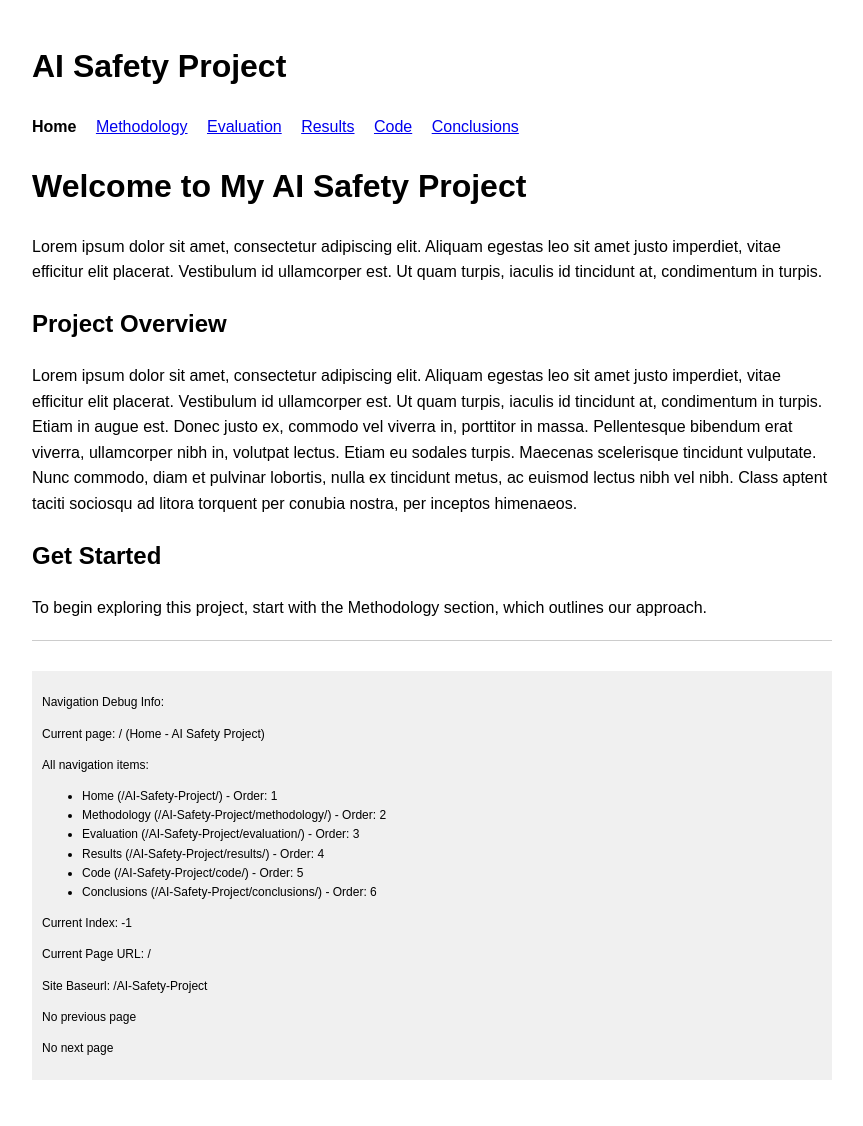
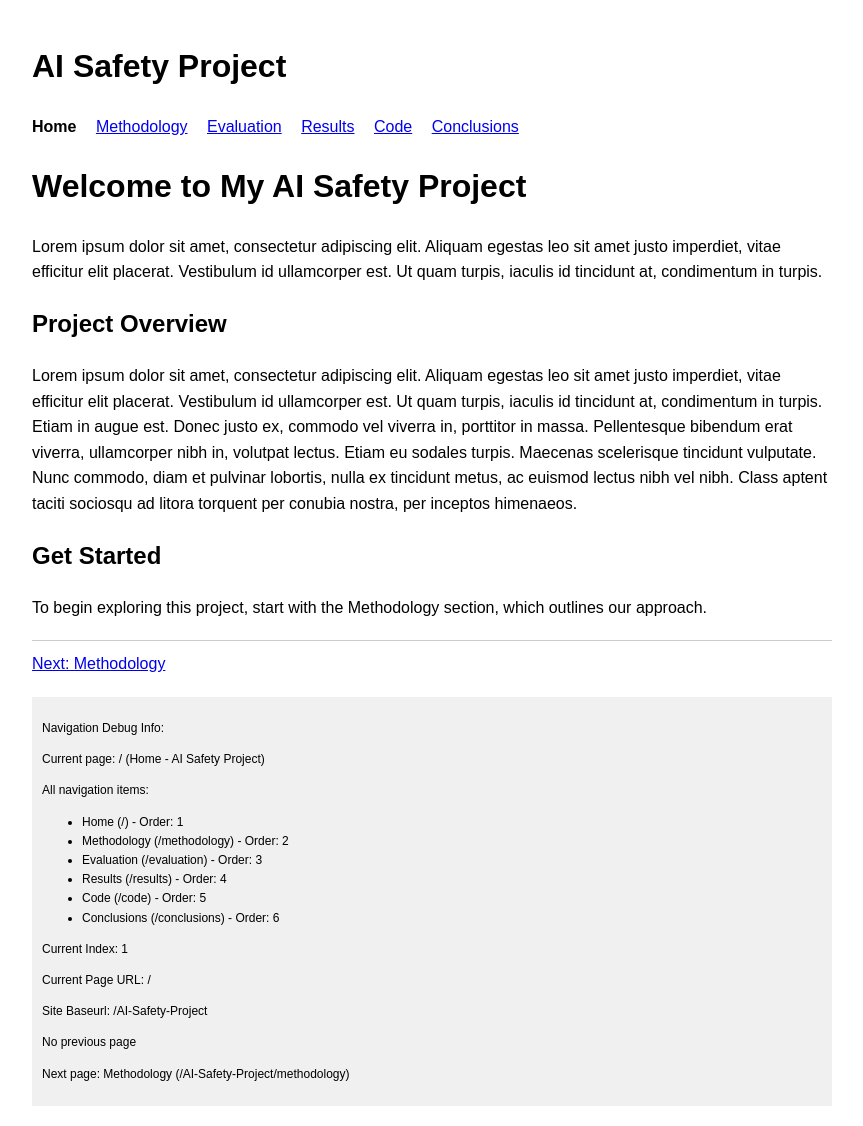
Before and after one commit to nidone/AI-Safety-Project, a Jekyll site: the page built from index.md, in a window 1280 px wide. Shown: the whole page, without its empty margins (208-1071 px from the left). Built offline with Jekyll 4.4.1, drawn with Linux system fonts in a browser that asks for light colours; before the commit the page ends 1100 px from its top, so only the background shows below that.

Commit message:
Update default.html

```diff
--- a/_layouts/default.html
+++ b/_layouts/default.html
@@ -37,9 +37,8 @@
     {% assign pages = site.navigation | sort: "order" %}
     {% assign current_index = -1 %}
     {% for item in pages %}
-        {% assign item_url = item.url | prepend: site.baseurl | append: '/' | replace: '//', '/' %}
-        {% assign page_url = page.url | replace: '//', '/' %}
-        {% if item_url == page_url %}
+        {% assign item_url = item.url | remove_first: site.baseurl %}
+        {% if item_url == page.url %}
             {% assign current_index = forloop.index %}
             {% break %}
         {% endif %}
@@ -47,13 +46,13 @@
 
     {% if current_index > 1 %}
         {% assign prev_page = pages[current_index | minus: 2] %}
-        <a href="{{ prev_page.url | prepend: site.baseurl }}">Previous: {{ prev_page.title }}</a>
+        <a href="{{ prev_page.url | relative_url }}">Previous: {{ prev_page.title }}</a>
     {% endif %}
 
     {% if current_index < pages.size and current_index > 0 %}
         {% assign next_page = pages[current_index] %}
         {% if prev_page %} | {% endif %}
-        <a href="{{ next_page.url | prepend: site.baseurl }}">Next: {{ next_page.title }}</a>
+        <a href="{{ next_page.url | relative_url }}">Next: {{ next_page.title }}</a>
     {% endif %}
 </footer>
 
@@ -63,20 +62,20 @@
     <p>All navigation items:</p>
     <ul>
     {% for item in site.navigation %}
-        {% assign item_url = item.url | prepend: site.baseurl | append: '/' | replace: '//', '/' %}
+        {% assign item_url = item.url | remove_first: site.baseurl %}
         <li>{{ item.title }} ({{ item_url }}) - Order: {{ item.order }}</li>
     {% endfor %}
     </ul>
     <p>Current Index: {{ current_index }}</p>
-    <p>Current Page URL: {{ page.url | replace: '//', '/' }}</p>
+    <p>Current Page URL: {{ page.url }}</p>
     <p>Site Baseurl: {{ site.baseurl }}</p>
     {% if prev_page %}
-        <p>Previous page: {{ prev_page.title }} ({{ prev_page.url | prepend: site.baseurl }})</p>
+        <p>Previous page: {{ prev_page.title }} ({{ prev_page.url | relative_url }})</p>
     {% else %}
         <p>No previous page</p>
     {% endif %}
     {% if next_page %}
-        <p>Next page: {{ next_page.title }} ({{ next_page.url | prepend: site.baseurl }})</p>
+        <p>Next page: {{ next_page.title }} ({{ next_page.url | relative_url }})</p>
     {% else %}
         <p>No next page</p>
     {% endif %}
```
